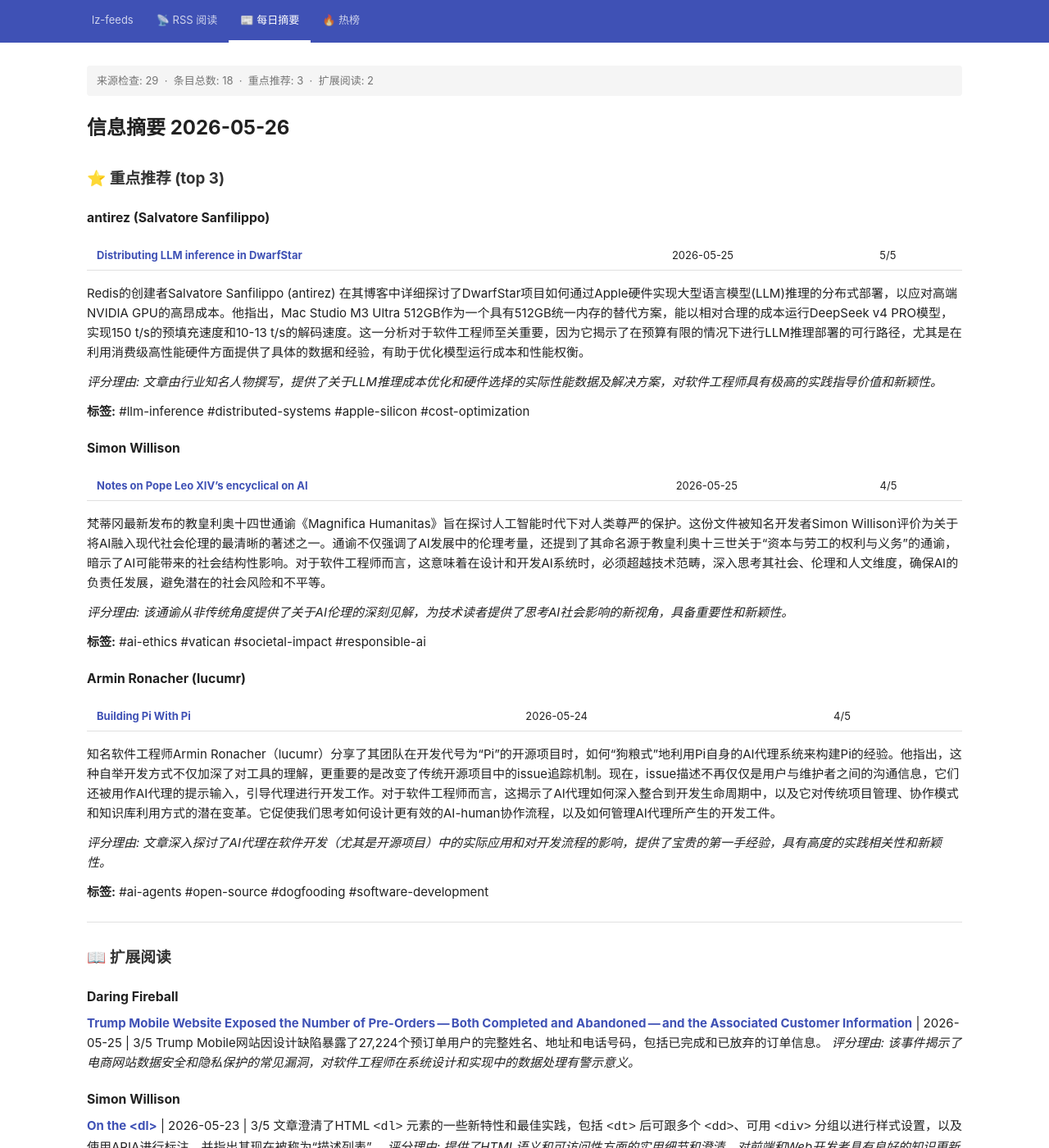
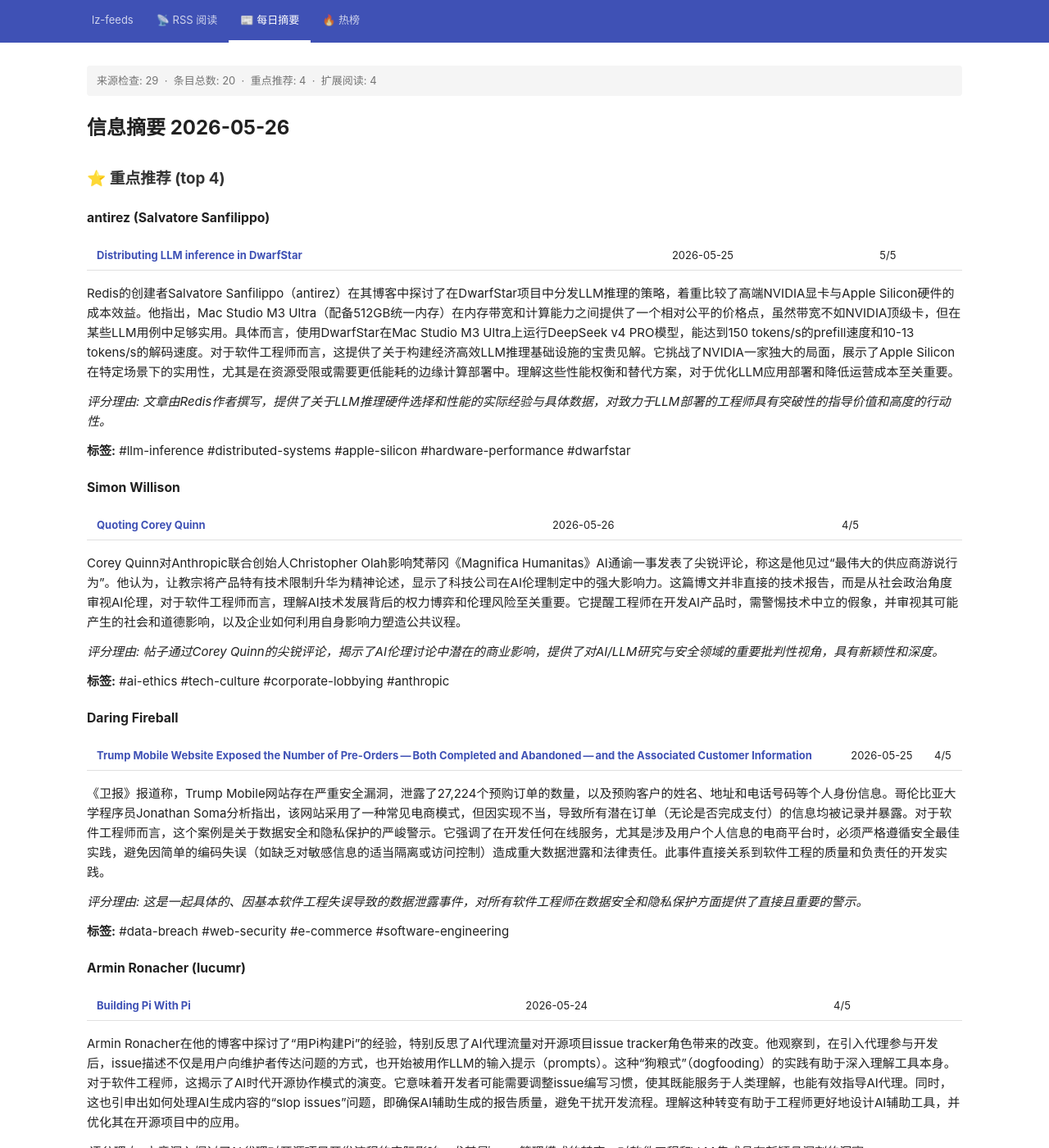
Before and after one commit to lizhang0101/lz-feeds, a Jekyll site: the page built from _digests/2026-05-26.md, in a window 1280 px wide and 1400 px high. Shown: the whole window at 82% size. Built offline with Jekyll 4.4.1, drawn with Linux system fonts in a browser that asks for light colours; some of the changed text lies outside the part shown.

Commit message:
digest: 2026-05-26

```diff
--- a/_data/latest_entries.json
+++ b/_data/latest_entries.json
@@ -1,5 +1,5 @@
 {
-  "fetched_at": "2026-05-26T07:02:28.800572+00:00",
+  "fetched_at": "2026-05-26T07:54:23.595464+00:00",
   "cutoff_hours": 72,
   "sources_checked": 29,
   "entries_found": 20,
@@ -127,8 +127,8 @@
     },
     {
       "name": "The Shamblog",
-      "status": "parse_failed",
-      "total": 0,
+      "status": "ok",
+      "total": 10,
       "recent": 0
     },
     {
--- a/_digests/2026-05-26.md
+++ b/_digests/2026-05-26.md
@@ -1,73 +1,98 @@
 ---
 date: 2026-05-26
 sources_checked: 29
-entries_found: 18
-top_picks: 3
-extended: 2
+entries_found: 20
+top_picks: 4
+extended: 4
 ---
 
 # 信息摘要 2026-05-26
 
-## ⭐ 重点推荐 (top 3)
+## ⭐ 重点推荐 (top 4)
 
 ### antirez (Salvatore Sanfilippo)
 
 **[Distributing LLM inference in DwarfStar](http://antirez.com/news/167)** | 2026-05-25 | 5/5
 
-Redis的创建者Salvatore Sanfilippo (antirez) 在其博客中详细探讨了DwarfStar项目如何通过Apple硬件实现大型语言模型(LLM)推理的分布式部署，以应对高端NVIDIA GPU的高昂成本。他指出，Mac Studio M3 Ultra 512GB作为一个具有512GB统一内存的替代方案，能以相对合理的成本运行DeepSeek v4 PRO模型，实现150 t/s的预填充速度和10-13 t/s的解码速度。这一分析对于软件工程师至关重要，因为它揭示了在预算有限的情况下进行LLM推理部署的可行路径，尤其是在利用消费级高性能硬件方面提供了具体的数据和经验，有助于优化模型运行成本和性能权衡。
+Redis的创建者Salvatore Sanfilippo（antirez）在其博客中探讨了在DwarfStar项目中分发LLM推理的策略，着重比较了高端NVIDIA显卡与Apple Silicon硬件的成本效益。他指出，Mac Studio M3 Ultra（配备512GB统一内存）在内存带宽和计算能力之间提供了一个相对公平的价格点，虽然带宽不如NVIDIA顶级卡，但在某些LLM用例中足够实用。具体而言，使用DwarfStar在Mac Studio M3 Ultra上运行DeepSeek v4 PRO模型，能达到150 tokens/s的prefill速度和10-13 tokens/s的解码速度。对于软件工程师而言，这提供了关于构建经济高效LLM推理基础设施的宝贵见解。它挑战了NVIDIA一家独大的局面，展示了Apple Silicon在特定场景下的实用性，尤其是在资源受限或需要更低能耗的边缘计算部署中。理解这些性能权衡和替代方案，对于优化LLM应用部署和降低运营成本至关重要。
 
-*评分理由: 文章由行业知名人物撰写，提供了关于LLM推理成本优化和硬件选择的实际性能数据及解决方案，对软件工程师具有极高的实践指导价值和新颖性。*
+*评分理由: 文章由Redis作者撰写，提供了关于LLM推理硬件选择和性能的实际经验与具体数据，对致力于LLM部署的工程师具有突破性的指导价值和高度的行动性。*
 
-**标签:** #llm-inference #distributed-systems #apple-silicon #cost-optimization
+**标签:** #llm-inference #distributed-systems #apple-silicon #hardware-performance #dwarfstar
 
 ### Simon Willison
 
-**[Notes on Pope Leo XIV's encyclical on AI](https://simonwillison.net/2026/May/25/encyclical-on-ai/#atom-everything)** | 2026-05-25 | 4/5
+**[Quoting Corey Quinn](https://simonwillison.net/2026/May/26/corey-quinn/#atom-everything)** | 2026-05-26 | 4/5
 
-梵蒂冈最新发布的教皇利奥十四世通谕《Magnifica Humanitas》旨在探讨人工智能时代下对人类尊严的保护。这份文件被知名开发者Simon Willison评价为关于将AI融入现代社会伦理的最清晰的著述之一。通谕不仅强调了AI发展中的伦理考量，还提到了其命名源于教皇利奥十三世关于“资本与劳工的权利与义务”的通谕，暗示了AI可能带来的社会结构性影响。对于软件工程师而言，这意味着在设计和开发AI系统时，必须超越技术范畴，深入思考其社会、伦理和人文维度，确保AI的负责任发展，避免潜在的社会风险和不平等。
+Corey Quinn对Anthropic联合创始人Christopher Olah影响梵蒂冈《Magnifica Humanitas》AI通谕一事发表了尖锐评论，称这是他见过“最伟大的供应商游说行为”。他认为，让教宗将产品特有技术限制升华为精神论述，显示了科技公司在AI伦理制定中的强大影响力。这篇博文并非直接的技术报告，而是从社会政治角度审视AI伦理，对于软件工程师而言，理解AI技术发展背后的权力博弈和伦理风险至关重要。它提醒工程师在开发AI产品时，需警惕技术中立的假象，并审视其可能产生的社会和道德影响，以及企业如何利用自身影响力塑造公共议程。
 
-*评分理由: 该通谕从非传统角度提供了关于AI伦理的深刻见解，为技术读者提供了思考AI社会影响的新视角，具备重要性和新颖性。*
+*评分理由: 帖子通过Corey Quinn的尖锐评论，揭示了AI伦理讨论中潜在的商业影响，提供了对AI/LLM研究与安全领域的重要批判性视角，具有新颖性和深度。*
 
-**标签:** #ai-ethics #vatican #societal-impact #responsible-ai
+**标签:** #ai-ethics #tech-culture #corporate-lobbying #anthropic
+
+### Daring Fireball
+
+**[Trump Mobile Website Exposed the Number of Pre-Orders — Both Completed and Abandoned — and the Associated Customer Information](https://www.theguardian.com/us-news/2026/may/23/trump-mobile-investigating-potential-exposure-of-would-be-customers-personal-information)** | 2026-05-25 | 4/5
+
+《卫报》报道称，Trump Mobile网站存在严重安全漏洞，泄露了27,224个预购订单的数量，以及预购客户的姓名、地址和电话号码等个人身份信息。哥伦比亚大学程序员Jonathan Soma分析指出，该网站采用了一种常见电商模式，但因实现不当，导致所有潜在订单（无论是否完成支付）的信息均被记录并暴露。对于软件工程师而言，这个案例是关于数据安全和隐私保护的严峻警示。它强调了在开发任何在线服务，尤其是涉及用户个人信息的电商平台时，必须严格遵循安全最佳实践，避免因简单的编码失误（如缺乏对敏感信息的适当隔离或访问控制）造成重大数据泄露和法律责任。此事件直接关系到软件工程的质量和负责任的开发实践。
+
+*评分理由: 这是一起具体的、因基本软件工程失误导致的数据泄露事件，对所有软件工程师在数据安全和隐私保护方面提供了直接且重要的警示。*
+
+**标签:** #data-breach #web-security #e-commerce #software-engineering
 
 ### Armin Ronacher (lucumr)
 
 **[Building Pi With Pi](https://lucumr.pocoo.org/2026/5/24/pi-oss/)** | 2026-05-24 | 4/5
 
-知名软件工程师Armin Ronacher（lucumr）分享了其团队在开发代号为“Pi”的开源项目时，如何“狗粮式”地利用Pi自身的AI代理系统来构建Pi的经验。他指出，这种自举开发方式不仅加深了对工具的理解，更重要的是改变了传统开源项目中的issue追踪机制。现在，issue描述不再仅仅是用户与维护者之间的沟通信息，它们还被用作AI代理的提示输入，引导代理进行开发工作。对于软件工程师而言，这揭示了AI代理如何深入整合到开发生命周期中，以及它对传统项目管理、协作模式和知识库利用方式的潜在变革。它促使我们思考如何设计更有效的AI-human协作流程，以及如何管理AI代理所产生的开发工件。
+Armin Ronacher在他的博客中探讨了“用Pi构建Pi”的经验，特别反思了AI代理流量对开源项目issue tracker角色带来的改变。他观察到，在引入代理参与开发后，issue描述不仅是用户向维护者传达问题的方式，也开始被用作LLM的输入提示（prompts）。这种“狗粮式”（dogfooding）的实践有助于深入理解工具本身。对于软件工程师，这揭示了AI时代开源协作模式的演变。它意味着开发者可能需要调整issue编写习惯，使其既能服务于人类理解，也能有效指导AI代理。同时，这也引申出如何处理AI生成内容的“slop issues”问题，即确保AI辅助生成的报告质量，避免干扰开发流程。理解这种转变有助于工程师更好地设计AI辅助工具，并优化其在开源项目中的应用。
 
-*评分理由: 文章深入探讨了AI代理在软件开发（尤其是开源项目）中的实际应用和对开发流程的影响，提供了宝贵的第一手经验，具有高度的实践相关性和新颖性。*
+*评分理由: 文章深入探讨了AI代理对开源项目开发流程的实际影响，尤其是issue管理模式的转变，对软件工程和LLM集成具有新颖且深刻的洞察。*
 
-**标签:** #ai-agents #open-source #dogfooding #software-development
+**标签:** #open-source #software-engineering #ai-agents #llm-prompts #issue-tracking
 
 ---
 
 ## 📖 扩展阅读
 
+### Simon Willison
+
+**[Notes on Pope Leo XIV's encyclical on AI](https://simonwillison.net/2026/May/25/encyclical-on-ai/#atom-everything)** | 2026-05-25 | 3/5
+梵蒂冈发布教宗利奥十四世关于人工智能的通谕《Magnifica Humanitas》，被评价为对AI伦理清晰的论述。
+*评分理由: 该通谕代表了重要机构对AI伦理的立场，为理解AI发展提供了宏观社会背景，具有一定的时效性和相关性。*
+
+**[On the <dl>](https://simonwillison.net/2026/May/23/on-the-dl/#atom-everything)** | 2026-05-23 | 3/5
+帖子介绍了HTML `<dl>`元素的一些鲜为人知特性，如一个`<dt>`可跟多个`<dd>`、可用`<div>`分组以及其官方名称已改为“描述列表”。
+*评分理由: 该文提供了HTML语义化和可访问性方面的实用知识，对Web开发工程师提高代码质量和用户体验有参考价值。*
+
 ### Daring Fireball
 
-**[Trump Mobile Website Exposed the Number of Pre-Orders — Both Completed and Abandoned — and the Associated Customer Information](https://www.theguardian.com/us-news/2026/may/23/trump-mobile-investigating-potential-exposure-of-would-be-customers-personal-information)** | 2026-05-25 | 3/5
-Trump Mobile网站因设计缺陷暴露了27,224个预订单用户的完整姓名、地址和电话号码，包括已完成和已放弃的订单信息。
-*评分理由: 该事件揭示了电商网站数据安全和隐私保护的常见漏洞，对软件工程师在系统设计和实现中的数据处理有警示意义。*
+**[Thieves Are Texting Threats to Victims of iPhone Theft in London](https://www.nytimes.com/2026/05/23/world/europe/phone-theft-threats-london.html?unlocked_article_code=1.lFA.OUt7.VJ_FoDpINr0L)** | 2026-05-25 | 3/5
+伦敦出现iPhone盗窃新趋势：窃贼向受害者家属发送恐吓信息，要求获取数据或iCloud访问权限。
+*评分理由: 这揭示了移动设备安全领域的一个新威胁模式和用户风险，对关注产品安全和用户隐私的工程师具有警示作用。*
 
-### Simon Willison
-
-**[On the <dl>](https://simonwillison.net/2026/May/23/on-the-dl/#atom-everything)** | 2026-05-23 | 3/5
-文章澄清了HTML `<dl>` 元素的一些新特性和最佳实践，包括 `<dt>` 后可跟多个 `<dd>`、可用 `<div>` 分组以进行样式设置，以及使用ARIA进行标注，并指出其现在被称为“描述列表”。
-*评分理由: 提供了HTML语义和可访问性方面的实用细节和澄清，对前端和Web开发者具有良好的知识更新和指导作用。*
+**[WorkOS: ‘Agents Need Context. Ship the Integrations That Give It to Them.’](https://workos.com/docs/pipes?utm_source=daringfireball&utm_medium=newsletter&utm_campaign=q22026)** | 2026-05-25 | 3/5
+WorkOS Pipes提供预构建连接器，帮助AI代理集成GitHub、Slack等第三方工具，解决上下文获取、OAuth和凭据管理问题。
+*评分理由: 该服务直接解决了AI代理在实际应用中面临的关键集成挑战，为构建更实用LLM应用提供了有价值的工程思路和解决方案。*
 
 ---
 
 ## 📰 全部条目 (按来源分组)
 
+### Ibrahim Diallo
+
+| 日期 | 标题 | 评分 | 备注 |
+|------|------|------|------|
+| 05-26 | [Amber Alert with Spam URL?](https://idiallo.com/byte-size/amber-alert-with-spam-link?src=feed) | 2/5 | — |
+
 ### Simon Willison
 
 | 日期 | 标题 | 评分 | 备注 |
 |------|------|------|------|
-| 05-25 | [Notes on Pope Leo XIV's encyclical on AI](https://simonwillison.net/2026/May/25/encyclical-on-ai/#atom-everything) | 4/5 | ⭐ |
+| 05-26 | [Quoting Corey Quinn](https://simonwillison.net/2026/May/26/corey-quinn/#atom-everything) | 4/5 | ⭐ |
+| 05-25 | [Notes on Pope Leo XIV's encyclical on AI](https://simonwillison.net/2026/May/25/encyclical-on-ai/#atom-everything) | 3/5 | 📖 |
 | 05-24 | [datasette 1.0a30](https://simonwillison.net/2026/May/24/datasette/#atom-everything) | 3/5 | — |
 | 05-24 | [datasette-agent 0.1a4](https://simonwillison.net/2026/May/24/datasette-agent/#atom-everything) | 3/5 | — |
-| 05-24 | [datasette-fixtures 0.1a0](https://simonwillison.net/2026/May/24/datasette-fixtures/#atom-everything) | 2/5 | — |
+| 05-24 | [datasette-fixtures 0.1a0](https://simonwillison.net/2026/May/24/datasette-fixtures/#atom-everything) | 3/5 | — |
 | 05-24 | [Quoting Armin Ronacher](https://simonwillison.net/2026/May/24/armin-ronacher/#atom-everything) | 4/5 | — |
 | 05-24 | [Mad House — Usborne Creepy Computer Games](https://simonwillison.net/2026/May/24/usborne-mad-house/#atom-everything) | 3/5 | — |
 | 05-23 | [On the <dl>](https://simonwillison.net/2026/May/23/on-the-dl/#atom-everything) | 3/5 | 📖 |
@@ -77,11 +102,11 @@ Trump Mobile网站因设计缺陷暴露了27,224个预订单用户的完整姓
 | 日期 | 标题 | 评分 | 备注 |
 |------|------|------|------|
 | 05-25 | [[Sponsor] exe.dev](https://exe.dev/?df) | 2/5 | — |
-| 05-25 | [Awarding Jay Haynes His Being Right Points for Predicting Ap](https://daringfireball.net/linked/2014/01/29/haynes-aapl) | 1/5 | — |
-| 05-25 | [Thieves Are Texting Threats to Victims of iPhone Theft in Lo](https://www.nytimes.com/2026/05/23/world/europe/phone-theft-threats-london.html?unlocked_article_code=1.lFA.OUt7.VJ_FoDpINr0L) | 1/5 | — |
-| 05-25 | [Trump Mobile Website Exposed the Number of Pre-Orders — Both](https://www.theguardian.com/us-news/2026/may/23/trump-mobile-investigating-potential-exposure-of-would-be-customers-personal-information) | 3/5 | 📖 |
+| 05-25 | [Awarding Jay Haynes His Being Right Points for Predicting Ap](https://daringfireball.net/linked/2014/01/29/haynes-aapl) | 2/5 | — |
+| 05-25 | [Thieves Are Texting Threats to Victims of iPhone Theft in Lo](https://www.nytimes.com/2026/05/23/world/europe/phone-theft-threats-london.html?unlocked_article_code=1.lFA.OUt7.VJ_FoDpINr0L) | 3/5 | 📖 |
+| 05-25 | [Trump Mobile Website Exposed the Number of Pre-Orders — Both](https://www.theguardian.com/us-news/2026/may/23/trump-mobile-investigating-potential-exposure-of-would-be-customers-personal-information) | 4/5 | ⭐ |
 | 05-25 | [The History of ‘OK’](https://www.merriam-webster.com/wordplay/the-hilarious-history-of-ok-okay) | 1/5 | — |
-| 05-25 | [WorkOS: ‘Agents Need Context. Ship the Integrations That Giv](https://workos.com/docs/pipes?utm_source=daringfireball&utm_medium=newsletter&utm_campaign=q22026) | 2/5 | — |
+| 05-25 | [WorkOS: ‘Agents Need Context. Ship the Integrations That Giv](https://workos.com/docs/pipes?utm_source=daringfireball&utm_medium=newsletter&utm_campaign=q22026) | 3/5 | 📖 |
 | 05-24 | [Why Steve Kerr Stayed With the Warriors](https://www.espn.com/nba/story/_/id/48686303/steve-kerr-decision-return-coach-golden-state-warriors-steph-curry) | 1/5 | — |
 
 ### antirez (Salvatore Sanfilippo)
@@ -94,8 +119,8 @@ Trump Mobile网站因设计缺陷暴露了27,224个预订单用户的完整姓
 
 | 日期 | 标题 | 评分 | 备注 |
 |------|------|------|------|
-| 05-25 | [PHP - simple way to send HTTP headers before a script ends](https://shkspr.mobi/blog/2026/05/php-simple-way-to-send-http-headers-before-a-script-ends/) | 3/5 | — |
-| 05-23 | [Which age-gates should be skill-gates and vice-versa?](https://shkspr.mobi/blog/2026/05/which-age-gates-should-be-skill-gates-and-vice-versa/) | 1/5 | — |
+| 05-25 | [PHP - simple way to send HTTP headers before a script ends](https://shkspr.mobi/blog/2026/05/php-simple-way-to-send-http-headers-before-a-script-ends/) | 4/5 | — |
+| 05-23 | [Which age-gates should be skill-gates and vice-versa?](https://shkspr.mobi/blog/2026/05/which-age-gates-should-be-skill-gates-and-vice-versa/) | 2/5 | — |
 
 ### Armin Ronacher (lucumr)
 
```
